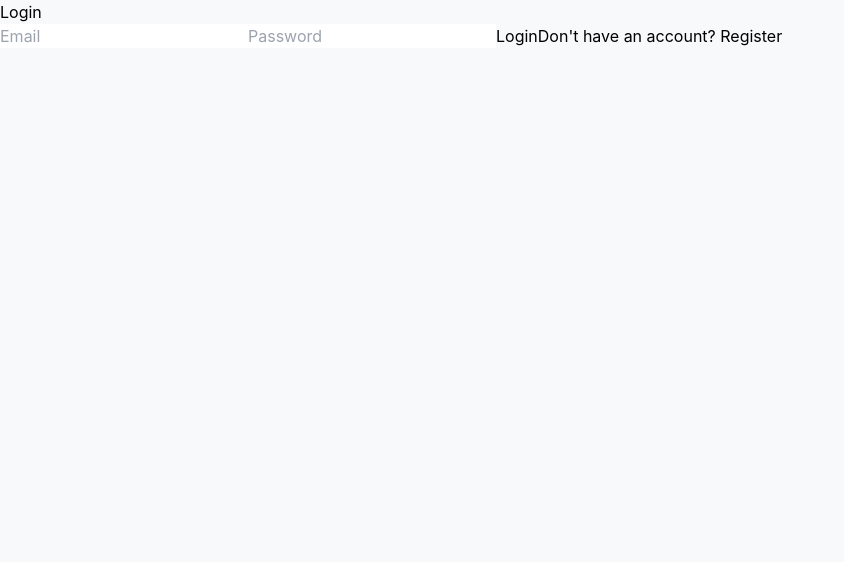
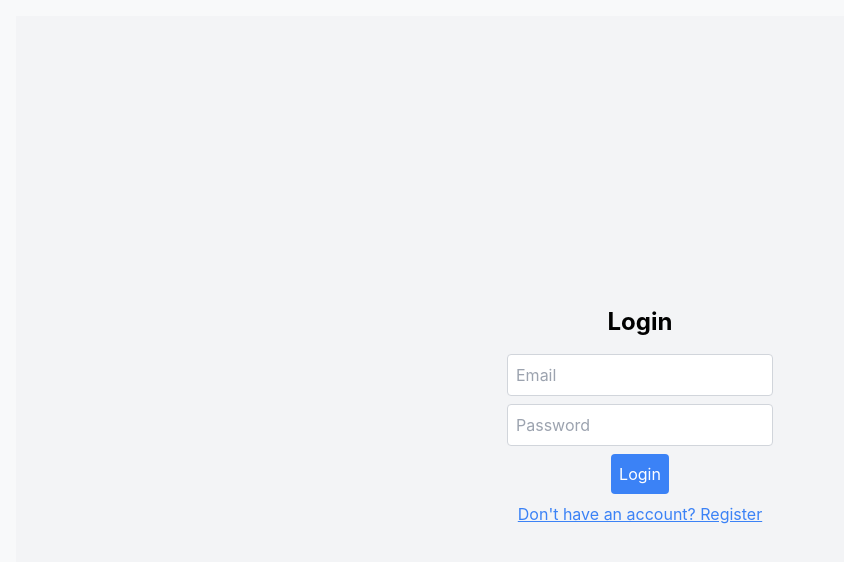
Before and after one commit to ltxstudio/vitepro, a React (Vite) app: page / in a window 1280 px wide. Shown: the top 562 px of the page, without its empty margins (0-844 px from the left). Built offline with nearby package versions, Linux system fonts and the light colour scheme; no server answers.

Commit message:
Update tailwind.config.js

```diff
--- a/tailwind.config.js
+++ b/tailwind.config.js
@@ -1,6 +1,8 @@
-/** @type {import('tailwindcss').Config} */
-export default {
-  content: [],
+module.exports = {
+  content: [
+    "./index.html",
+    "./src/**/*.{js,jsx,ts,tsx}",
+  ],
   theme: {
     extend: {},
   },
```
